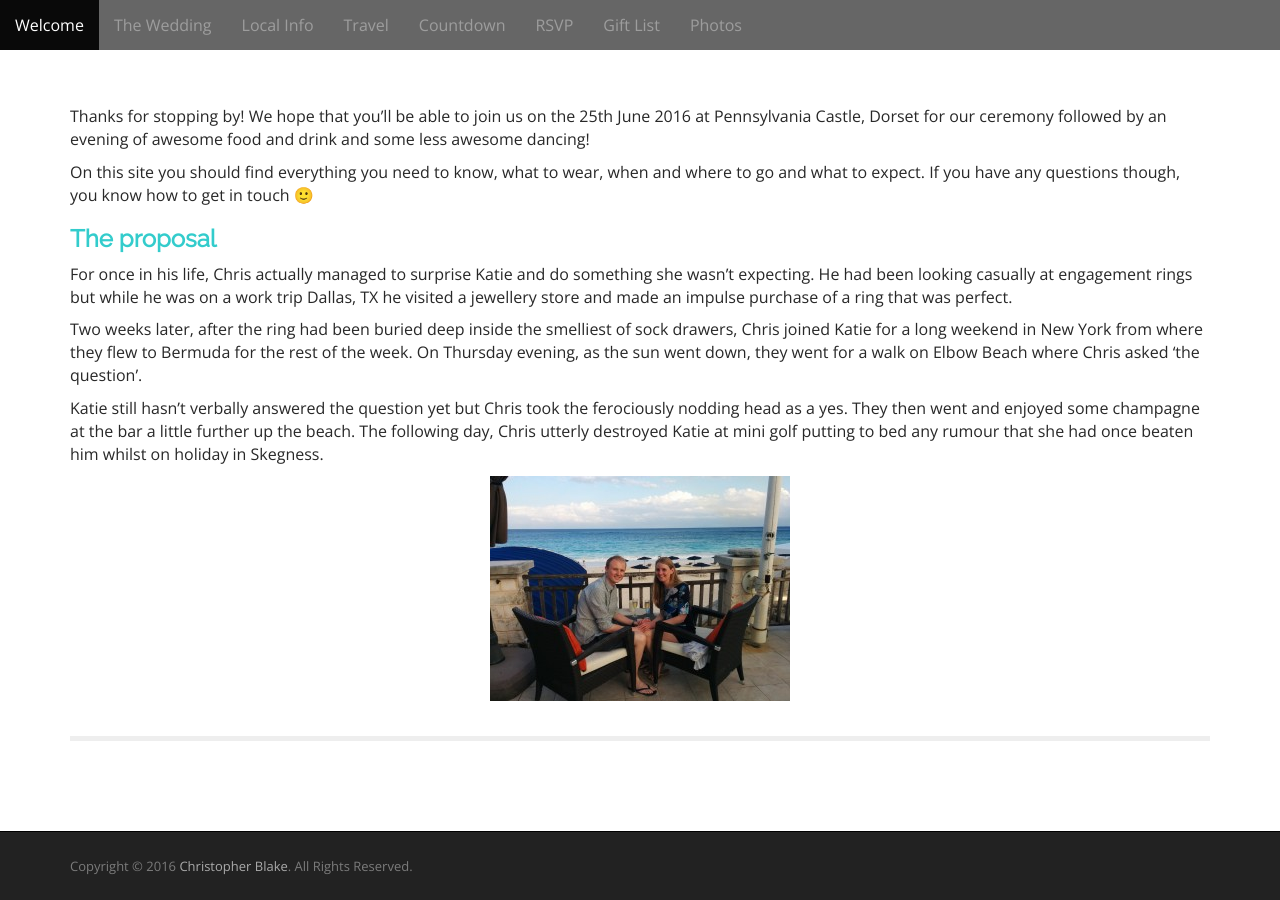
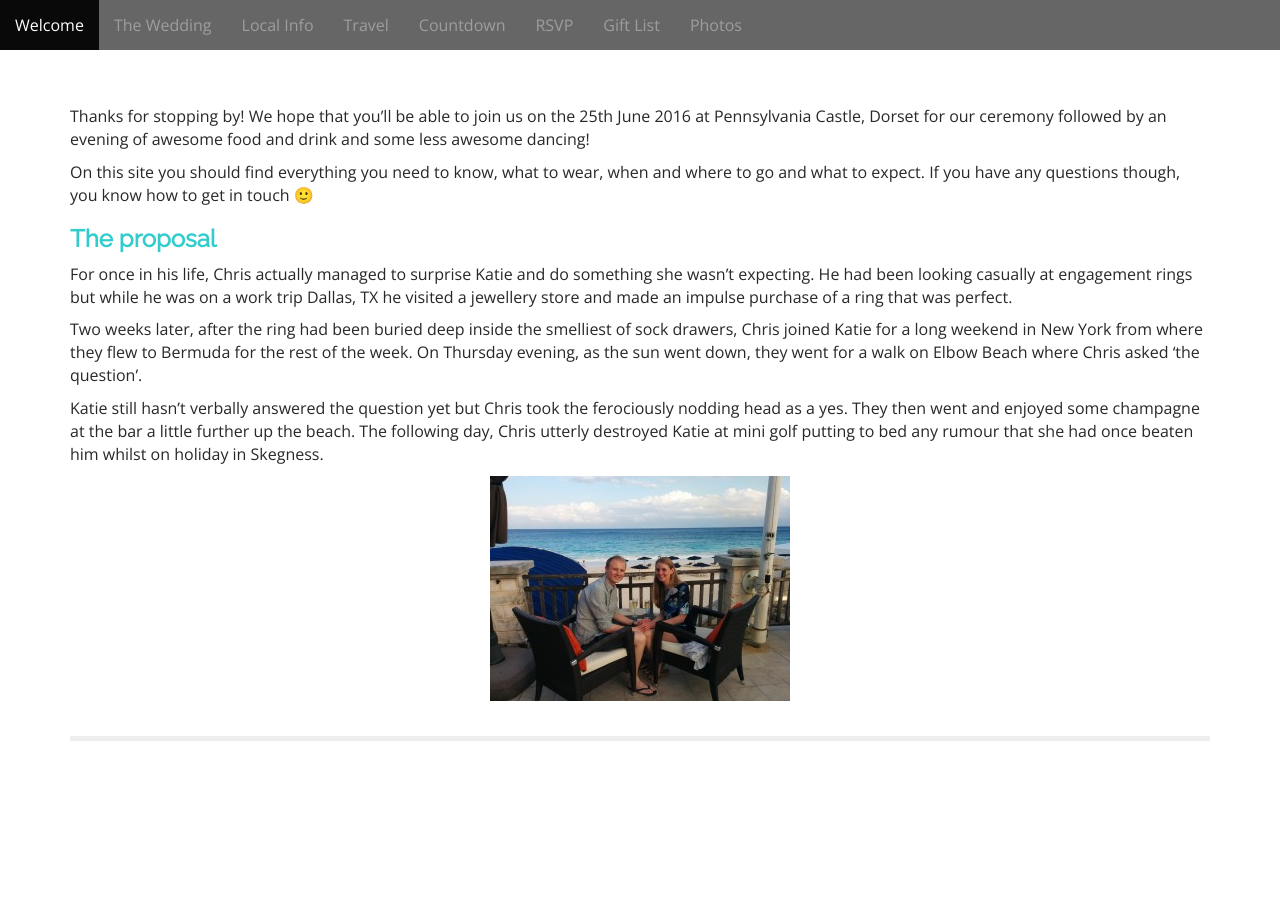
Before and after one commit to dtorresss/dtorresss.github.io, a Jekyll site: the page built from index.md, in a window 1280 px wide and 900 px high, scrolled down 845 px. Built offline with Jekyll 4.4.1, drawn with Linux system fonts in a browser that asks for light colours; some web fonts are replaced; after the commit the page ends 1676 px from its top, so only the background shows below that.

Commit message:
copy removed

```diff
--- a/_layouts/home.html
+++ b/_layouts/home.html
@@ -173,19 +173,6 @@ var rsvp_plugin_vars = {"askEmail":"Please enter an email address that we can us
 		</main>
 		<!-- main -->
 
-        <footer id="footer" role="contentinfo">
-            <div id="footer-content" class="container">
-                <div class="row">
-                    <div class="copyright col-lg-12">
-                        <span class="pull-left">Copyright &copy; 2016  <a href="http://cjblake.net">Christopher Blake</a>. All Rights Reserved.</span>
-                    </div>
-                    <!-- .col-lg-12 -->
-                </div>
-                <!-- .row -->
-            </div>
-            <!-- #footer-content.container -->
-        </footer>
-		<!-- #footer -->
 	</div>
 	<!-- #page -->
 
```
